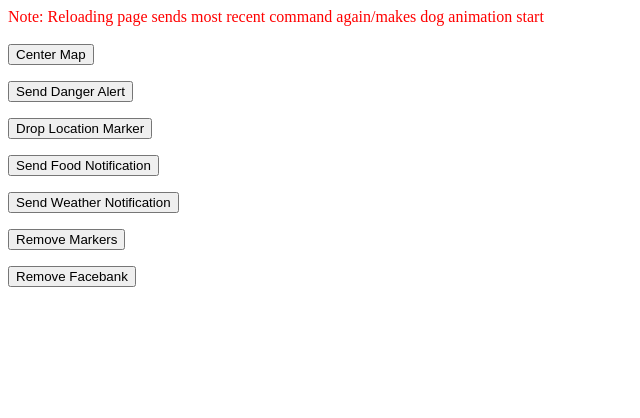
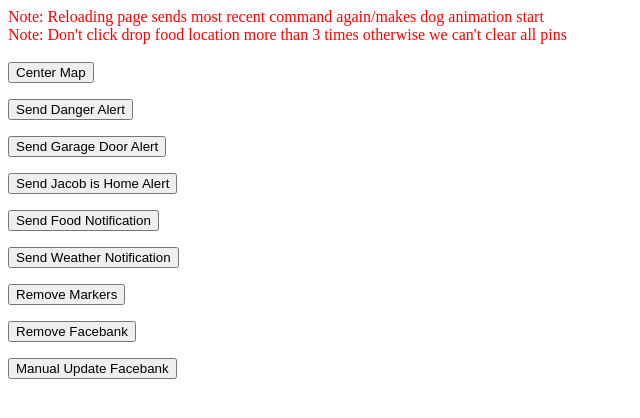
Before and after one commit to drewtu2/mitConnectedCare, a Flask app: page /dashboard/ in a window 1280 px wide. Shown: the top 418 px of the page, without its empty margins (0-640 px from the left). Run offline with Flask 2, Linux system fonts and the light colour scheme.

Commit message:
updated dashboard and related functions

```diff
--- a/templates/dashboard.html
+++ b/templates/dashboard.html
@@ -1,7 +1,8 @@
 <html>
   <title>Dashboard</title>
 
-<font color="red">Note: Reloading page sends most recent command again/makes dog animation start</font><br><br>
+<font color="red">Note: Reloading page sends most recent command again/makes dog animation start</font><br>
+<font color="red">Note: Don't click drop food location more than 3 times otherwise we can't clear all pins</font><br><br>
 
   <form action="/dashboard" method="GET">
     <input type="hidden" name="command" value="center">
@@ -14,8 +15,13 @@
   </form>
 
   <form action="/dashboard" method="GET">
-    <input type="hidden" name="command" value="dropLocation">
-    <input type="submit" value="Drop Location Marker">
+    <input type="hidden" name="command" value="homeAlert">
+    <input type="submit" value="Send Garage Door Alert">
+  </form>
+
+  <form action="/dashboard" method="GET">
+    <input type="hidden" name="command" value="childAlert">
+    <input type="submit" value="Send Jacob is Home Alert">
   </form>
 
   <form action="/dashboard" method="GET">
@@ -38,5 +44,10 @@
     <input type="submit" value="Remove Facebank">
   </form>
 
+  <form action="/dashboard" method="GET">
+    <input type="hidden" name="command" value="displayManual">
+    <input type="submit" value="Manual Update Facebank">
+  </form>
+
 
 </html>
```
Also changed, not shown: static/js/notificationEvents.js (+20 -5 lines), static/images/boy.png (added), static/images/house.png (added).
